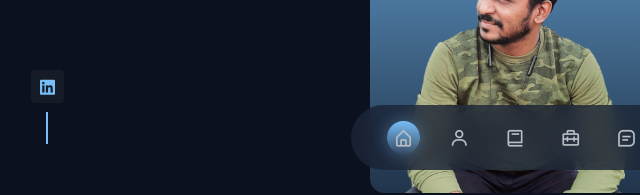
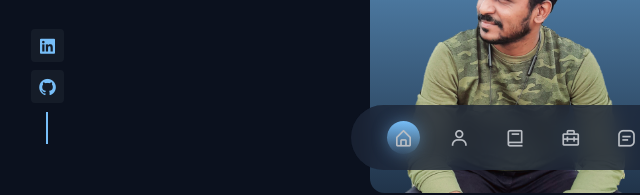
Before and after one commit to nithinkumar3/nithinkumar.github.io, a plain HTML site: page Portfolio/index.html in a window 1280 px wide. Shown: the part 614-809 px from the top of the page, 125-765 px from the left. Drawn offline with nearby package versions, Linux system fonts and the light colour scheme.

Commit message:
Updated index.html with github link

```diff
--- a/Portfolio/index.html
+++ b/Portfolio/index.html
@@ -89,9 +89,9 @@
                         <a href="https://www.linkedin.com/in/nithin-kumar-p-9b3146168" target="_blank" class="home__social-link">
                             <i class='bx bxl-linkedin-square'></i>
                         </a>
-                        <!-- <a href="https://github.com/" target="_blank" class="home__social-link">
+                        <a href="https://github.com/nithinkumar3/" target="_blank" class="home__social-link">
                             <i class='bx bxl-github'></i>
-                        </a> -->
+                        </a>
                         <!-- <a href="https://dribbble.com/" class="home__social-link">
                             <i class='bx bxl-dribbble'></i>
                         </a> -->
```
